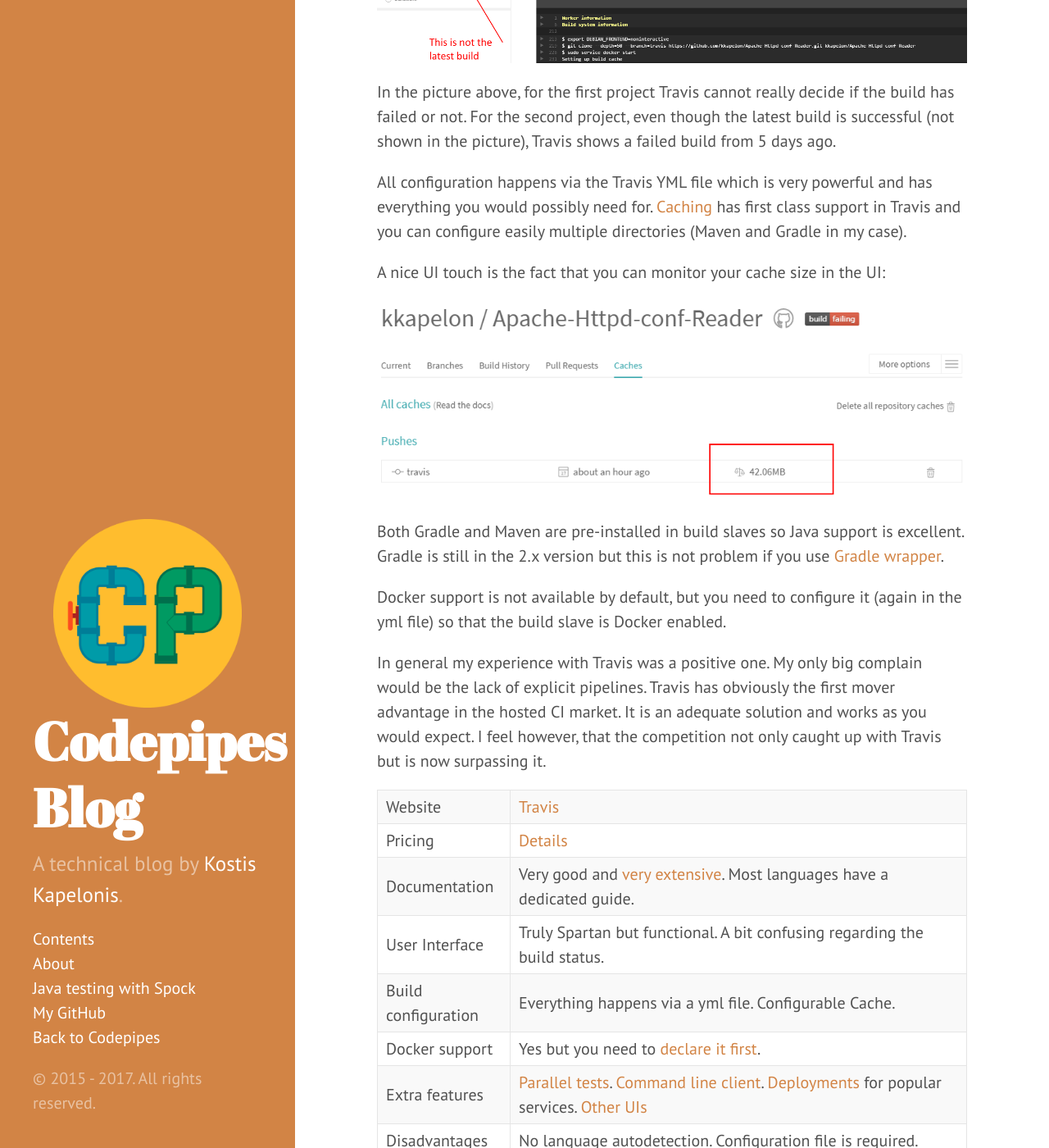
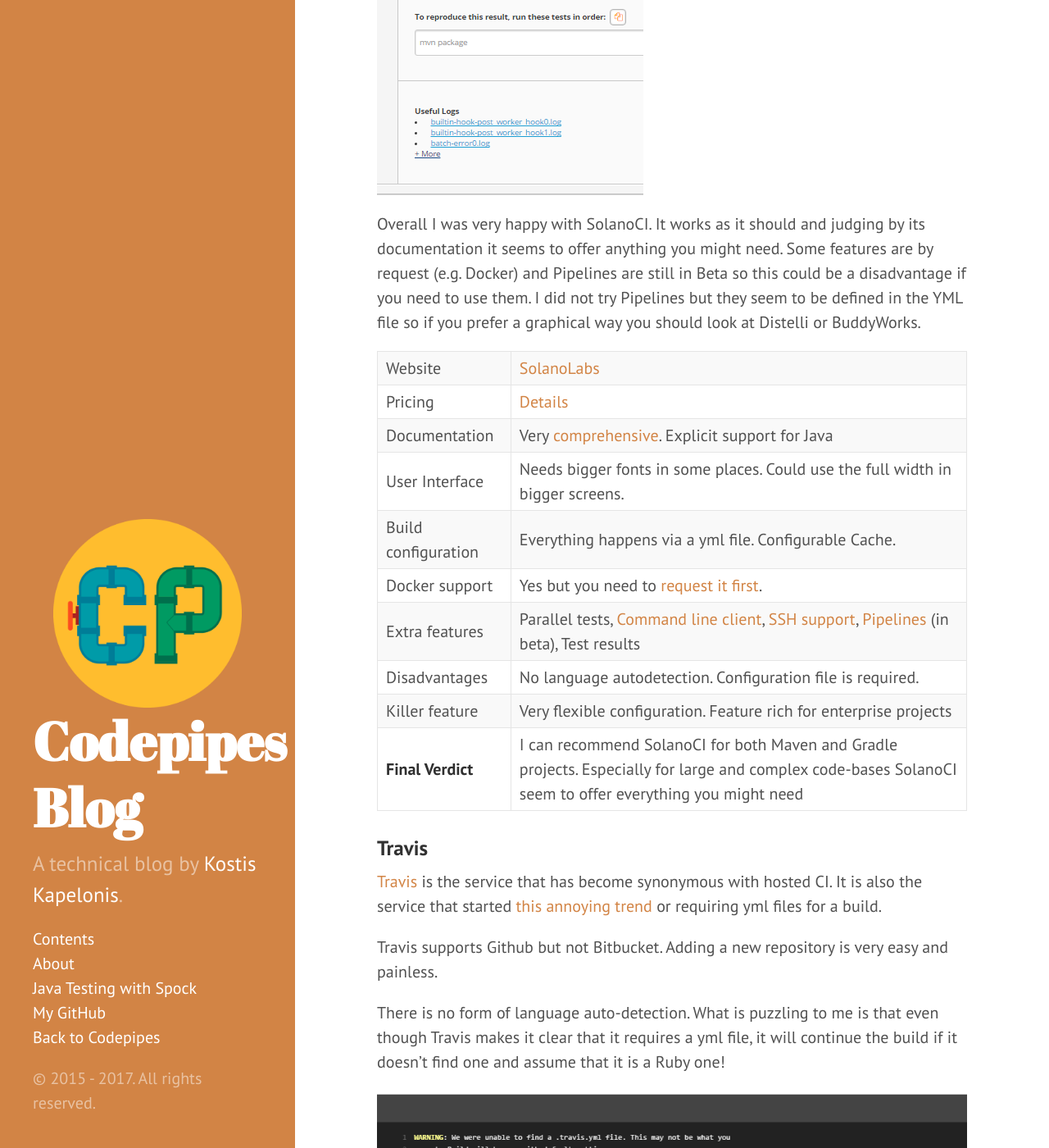
Before and after one commit to kkapelon/kkapelon.github.io, a Jekyll site: the page built from _posts/2017-02-19-hosted-ci-comparison.md, in a window 1280 px wide and 1400 px high, scrolled down 35778 px. Shown: the whole window at 82% size. Built offline with Jekyll 4.4.1, drawn with Linux system fonts in a browser that asks for light colours; some of the changed text lies outside the part shown.

Commit message:
Added SolanoLabs

```diff
--- a/_includes/sidebar.html
+++ b/_includes/sidebar.html
@@ -16,7 +16,7 @@
        <li class="sidebar-nav-item{% if page.title == "About" %} active{% endif %}">
         <a href="/about.html">About</a>
       </li>
-      <li class="sidebar-nav-item"><a href="https://www.manning.com/books/java-testing-with-spock">Java testing with Spock</a></li>
+      <li class="sidebar-nav-item"><a href="https://www.manning.com/books/java-testing-with-spock">Java Testing with Spock</a></li>
       <li class="sidebar-nav-item"><a href="http://github.com/kkapelon">My GitHub</a></li>
       <li class="sidebar-nav-item"><a href="http://codepipes.com">Back to Codepipes</a></li>
     </ul>
--- a/_posts/2017-02-19-hosted-ci-comparison.md
+++ b/_posts/2017-02-19-hosted-ci-comparison.md
@@ -621,6 +621,52 @@
 
 ### SolanoLabs
 
+[SolanoLabs](https://www.solanolabs.com) (previously known as Tddium ) is an American company founded in 2011 with offices in Boston and San Fransisco. They
+have a very "enterprisy" [page](https://www.solanolabs.com/services) and a [blog](http://blog.solanolabs.com/)
+that seems to be filled with press releases mostly, instead of actual engineering content.
+
+The service supports Git repositories from Github only. You can also use
+local GIT repos via the Solano CLI. This is a very useful feature for companies that do not host their code in public clouds.
+
+Creating a new project is a very easy process.
+As with Travis, SolanoLabs has this bad habit of requiring a yml configuration file and will refuse to run without one.
+
+![Solano yml required](../../assets/ci-comparison/solano/yml-required.png)
+
+Unlike Wercker however, SolanoLabs has excellent documentation on the contents of the yml, so it was very easy to create
+one and get a successful build right away.
+
+![Solano build](../../assets/ci-comparison/solano/build.png)
+
+Cache support is very flexible as you can define any directory to be cached. There is explicit documentation for both
+[Gradle and Maven](http://docs.solanolabs.com/ConfiguringLanguage/java/) cache so adding the respective line in the yml file was straightforward.
+
+When a build fails, you can easily connect to the build slave using SSH. The keys are completely different
+than the ones you have in GitHub. By default you get 30 minutes of connection time and you can easily extend them.
+
+ ![Solano ssh](../../assets/ci-comparison/solano/ssh.png)
+
+ In general SolanoCI is a well balanced solution. My only complaint with the service would be the UI sizing. Some of the fonts are really small for no particular reason.
+ The main buttons and important details are ok, but I think that some UX changes would certainly be welcome.
+
+ ![Solano ssh](../../assets/ci-comparison/solano/small-ui.png)
+
+ Overall I was very happy with SolanoCI. It works as it should and judging by its documentation it seems to offer
+ anything you might need. Some features are by request (e.g. Docker) and Pipelines are still in Beta so this could
+ be a disadvantage if you need to use them. I did not try Pipelines but they seem to be defined in the YML file
+ so if you prefer a graphical way you should look at Distelli or BuddyWorks.
+
+| Website    | [SolanoLabs](ttps://www.solanolabs.com) |
+| Pricing    | [Details](https://www.solanolabs.com/#pricing) |
+| Documentation    | Very [comprehensive](http://docs.solanolabs.com/). Explicit support for Java |
+| User Interface | Needs bigger fonts in some places. Could use the full width in bigger screens. |
+| Build configuration | Everything happens via a yml file. Configurable Cache. |
+| Docker support | Yes but you need to [request it first](http://docs.solanolabs.com/Setup/docker/).|
+| Extra features    | Parallel tests, [Command line client](https://github.com/solanolabs/solano), [SSH support](http://docs.solanolabs.com/AccountManagement/ssh-configuration/), [Pipelines](http://docs.solanolabs.com/Beta/build-pipelines/) (in beta), Test results|
+| Disadvantages    | No language autodetection. Configuration file is required. |
+| Killer feature    | Very flexible configuration. Feature rich for enterprise projects|
+| **Final Verdict**    | I can recommend SolanoCI for both Maven and Gradle projects.  Especially for large and complex code-bases SolanoCI seem to offer everything you might need|
+
 ### Travis
 
 [Travis](https://travis-ci.org/) is the service that has become synonymous with hosted CI. It is also the service
@@ -805,12 +851,12 @@
 | [Buddy Works](#buddyworks)       | Yes     | yml/GUI | Yes | Yes|  Yes | No |  No| Yes|
 | [CircleCI](#circleci)            | Yes | yml/GUI | Partial| Partial | No | No | Yes | Yes|
 | [Codefresh](#codefresh)          | Yes | dockerfile | Yes  | Yes  | No | Yes  | No | No |
-| [Codeship](#codeship)            | No | yml/GUI | Partial | pending | No | pending | Yes  | Maybe |
+| [Codeship](#codeship)            | No | yml/GUI | Partial | Pending | No | Pending | Yes  | Maybe |
 | [DeployBot](#deploybot)          | No! | awful | No | - | -  |-  | -  | Hell No |
 | [Distelli](#distelli)            | Yes | yml/GUI | No | Yes | Yes | No | No | No |
 | [SemaphoreCI](#semaphoreci)    | Yes | GUI | Partial | Yes  | No | No  | Yes | Yes (Maven)|
 | [Shippable](#shippable)          | Yes | yml only| No | Yes | No | No | No | No|
-| [SolanoLabs](#solanolabs)        | | | | | | | | |
+| [SolanoLabs](#solanolabs)        | Yes | yml only| Yes | Yes | Pending | No | Yes | Yes |
 | [Travis](#travis)                | No | yml only | Yes | Yes  | No  | No  | No | Yes |
 | [Vexor](#vexor)                  | Yes | yml/GUI | Yes| Yes| No | No | Yes| Yes|
 | [Wercker](#wercker)              | Yes | yml only| Yes | No | Yes| Yes| No | Maybe |
@@ -864,8 +910,10 @@
 Distelli takes a completely different approach allowing you to use local build servers (but they are still managed
 by their web interface).
 
+
+
 ##### SSH into build slaves.
 
 While build logs are certainly helpful when a build fails, having SSH support for a build slave is the ultimate tool
-for debugging build problems. At the time of writing this capability is offered only by CircleCI, Codeship, SemaphoreCI and
+for debugging build problems. At the time of writing this capability is offered only by CircleCI, Codeship, SemaphoreCI, SolanoLabs and
 Vexor.
```
Also changed, not shown: other parts of _posts/2017-02-19-hosted-ci-comparison.md (+2 -2 lines), assets/ci-comparison/solano/build.png (added), assets/ci-comparison/solano/small-ui.png (added), assets/ci-comparison/solano/ssh.png (added), assets/ci-comparison/solano/yml-required.png (added).
